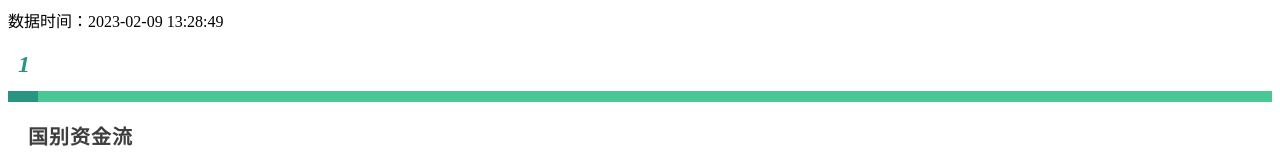
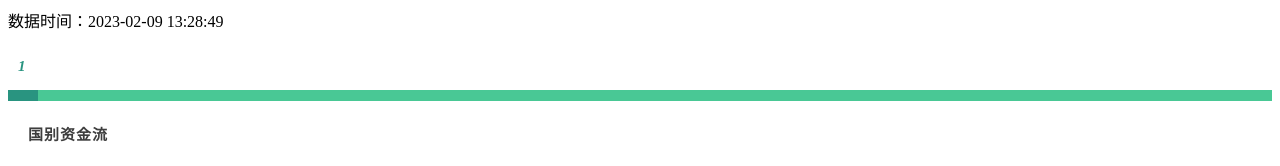
Before and after one commit to zhiyizhilu/macro, a plain HTML site: page index.html in a window 1280 px wide. Shown: the top 166 px of the page. Drawn offline with Linux system fonts and the light colour scheme.

Commit message:
Update index.html

```diff
--- a/index.html
+++ b/index.html
@@ -69,14 +69,14 @@
 			.n1{
 				margin: -10px;
 				color: rgb(41, 148, 128);
-				font-size: 24px;
+				font-size: 40rpx;
 				line-height: 25.6px;
 			}
 
 			.t1{
 				margin-top: -10px;
 				line-height: 1.5;
-				font-size: 20px;
+				font-size: 50rpx;
 				color: rgb(62, 62, 62);
 				background-color: rgb(255, 255, 255);
 			}
```
